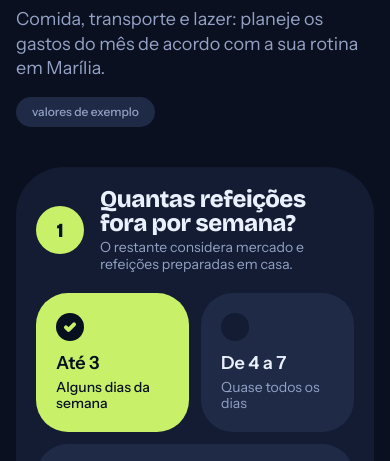
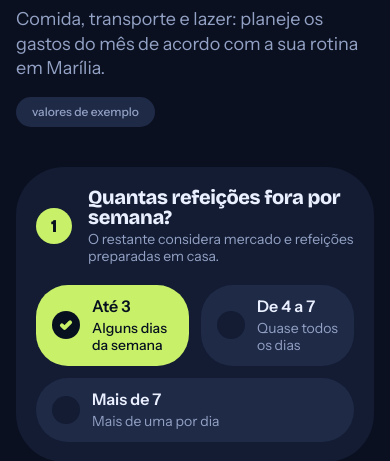
Before and after one commit to derick-rufino/pi-dsm, a plain HTML site: page calculadora/index.html in a window 390 px wide. Shown: the part 338-799 px from the top of the page. Drawn offline with nearby package versions, Linux system fonts and the light colour scheme.

Commit message:
feat(calculadora): opções em linha e pergunta compacta no celular
No celular cada opção era um card de ~120px com a bolinha numa linha
própria, e o título da pergunta quebrava em 3 linhas: a página tinha
3,5 mil px. Agora a bolinha fica ao lado do texto, o número e o título
encolhem, e o aviso da estimativa ficou numa frase só.

```diff
--- a/calculadora/index.css
+++ b/calculadora/index.css
@@ -338,4 +338,29 @@
     .estimate {
         max-width: none;
     }
+
+    /* Número menor e título 20px: a pergunta cabe em 2 linhas, não 3 */
+    .question__number {
+        width: var(--space-9);
+        font-size: var(--text-lg);
+    }
+
+    .question__title {
+        font-size: var(--text-xl);
+    }
+
+    /* Opção em linha: bolinha à esquerda do texto (~64px em vez de ~120px) */
+    .option {
+        flex-direction: row;
+        align-items: center;
+        padding: var(--space-3) var(--space-4);
+    }
+
+    .option__radio {
+        flex: none;
+    }
+
+    .option__title {
+        font-size: var(--text-md);
+    }
 }
--- a/calculadora/index.html
+++ b/calculadora/index.html
@@ -216,7 +216,7 @@
             <aside class="estimate" aria-labelledby="titulo-estimativa">
                 <span class="pill pill--ink" id="titulo-estimativa">estimativa mensal</span>
                 <output class="estimate__total" aria-live="polite" aria-atomic="true" aria-labelledby="titulo-estimativa">R$ 420</output>
-                <p class="estimate__note" id="aviso-exemplo">Esta estimativa considera alimentação, transporte e lazer. Os valores são exemplos fixos: alterar as respostas ainda não recalcula o total. A função de copiar também estará disponível na versão funcional.</p>
+                <p class="estimate__note" id="aviso-exemplo">Valores de exemplo: mudar as respostas ainda não recalcula o total, e copiar chega na versão funcional.</p>
                 <ul class="breakdown">
                     <li class="breakdown__item">
                         <span class="breakdown__icon" aria-hidden="true">
```
